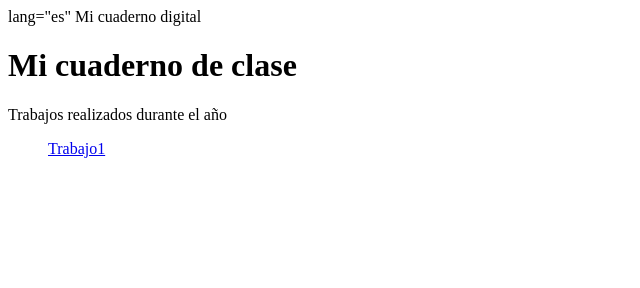
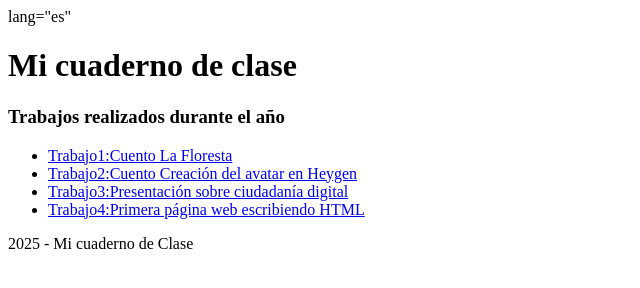
Before and after one commit to paciellojuju-droid/Mi-cuaderno-de-clase, a plain HTML site: page index.html in a window 1280 px wide. Shown: the whole page, without its empty margins (0-640 px from the left). Drawn offline with Linux system fonts and the light colour scheme.

Commit message:
Update index.html

```diff
--- a/index.html
+++ b/index.html
@@ -1,15 +1,26 @@
 <!DOCTYPE html>
 <html>lang="es"
-<cabeza>
-<titulo>Mi cuaderno digital</titulo>
-<enlace relación="hoja de estilo"href="estilo.ccs>
-</cabeza>
-<cuerpo>
-  <encabezamiento>
+<head>
+<title>Mi cuaderno digital</title>
+<link rel="stylesheet" href="style.ccs>
+</head>
+<body>
+  <header>
     <h1>Mi cuaderno de clase</h1>
-    <pag>Trabajos realizados durante el año </pag>
-  </encabezamiento>
-  <principal>
-   <navegación>
+    <h3>Trabajos realizados durante el año </p>
+  </header>
+  <main>
+   <nav>
       <ul>
-      <yo><a href="trabajo1.html">Trabajo1
+      <li><a href="trabajo1.html">Trabajo1:Cuento La Floresta</a></li>
+      <li><a href="trabajo2.html">Trabajo2:Cuento Creación del avatar en Heygen</a></li>
+      <li><a href="trabajo3.html">Trabajo3:Presentación sobre ciudadanía digital</a></li>
+      <li><a href="trabajo4.html">Trabajo4:Primera página web escribiendo HTML</a></li>
+  </ul>
+</nav>
+</main>
+<footer>
+    <p> 2025 - Mi cuaderno de Clase</p>
+</footer>
+</body>
+</html>
```
